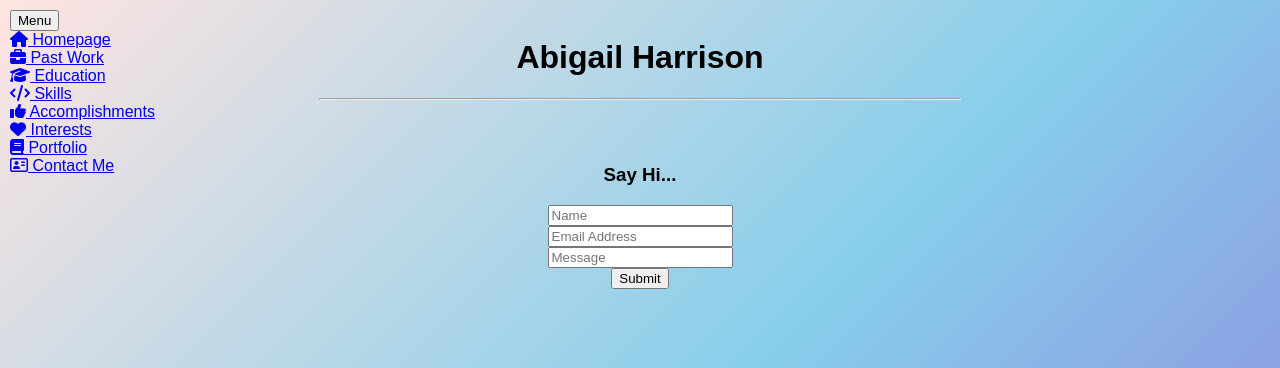
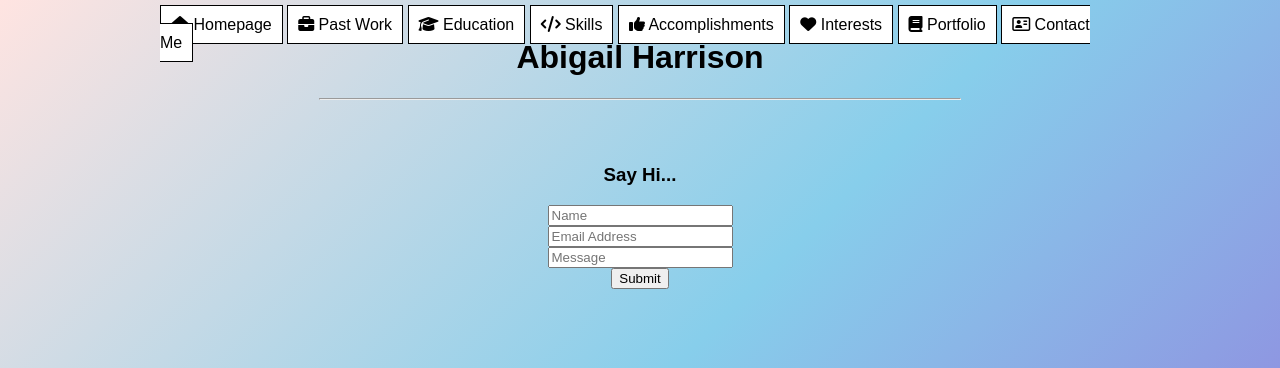
Before and after one commit to Abibubble/portfolio, a plain HTML site: page contact.html in a window 1280 px wide. Shown: the top 368 px of the page. Drawn offline with Linux system fonts and the light colour scheme.

Commit message:
wip: Update navbar

```diff
--- a/assets/css/style.css
+++ b/assets/css/style.css
@@ -22,17 +22,19 @@ hr {
 
 nav {
     position: absolute;
-    left: 10px;
-    top: 10px;
+    top: 2%;
     width: 75%;
+    margin: 0 auto;
+    justify-items: space-between;
 }
 
 .navbar {
     text-decoration: none;
     color: black;
     border: 1px solid black;
-    padding: 5px;
+    padding: 10px;
     justify-self: center;
+    background-color: white;
 }
 
 /*------------------------------------------------------------------------------------------------- Index page */
--- a/contact.html
+++ b/contact.html
@@ -7,36 +7,19 @@
 	    <title>Abigail Harrison Curriculum Vitae</title>
     	<script src="https://kit.fontawesome.com/98131a9f62.js" crossorigin="anonymous"></script>
         <link rel="stylesheet" href="assets/css/style.css" type="text/css">
-        <style>
-            body {
-                height: 120vh;
-            }
-        </style>
     </head>
 
     <body>
-        <nav class="menu">
-            <div style="text-align: left;" class="dropdown">
-                <button onclick="myFunction()" class="dropbtn">Menu</button>
-                <div id="myDropdown" class="dropdown-content">
-                    <a href="/index.html"><i class="fa fa-home" aria-hidden="true"></i> Homepage</a>
-                    <br>
-                    <a href="/work.html"><i class="fa fa-briefcase" aria-hidden="true"></i> Past Work</a>
-                    <br>
-                    <a href="/education.html"><i class="fa fa-graduation-cap" aria-hidden="true"></i> Education</a>
-                    <br>
-                    <a href="/skills.html"><i class="fa fa-code" aria-hidden="true"></i> Skills</a>
-                    <br>
-                    <a href="/accomplishments.html"><i class="fa fa-thumbs-up" aria-hidden="true"></i> Accomplishments</a>
-                    <br>
-                    <a href="/interests.html"><i class="fa fa-heart" aria-hidden="true"></i> Interests</a>
-                    <br>
-                    <a href="/portfolio.html"><i class="fa fa-book" aria-hidden="true"></i> Portfolio</a>
-                    <br>
-                    <a href="/contact.html"><i class="fa fa-address-card-o" aria-hidden="true"></i> Contact Me</a>
-                </div>
-            </div>
-        </nav>
+        <nav>
+        <a href="/index.html" class="navbar"><i class="fa fa-home" aria-hidden="true"></i> Homepage</a>
+        <a href="/work.html" class="navbar"><i class="fa fa-briefcase" aria-hidden="true"></i> Past Work</a>
+        <a href="/education.html" class="navbar"><i class="fa fa-graduation-cap" aria-hidden="true"></i> Education</a>
+        <a href="/skills.html" class="navbar"><i class="fa fa-code" aria-hidden="true"></i> Skills</a>
+        <a href="/accomplishments.html" class="navbar"><i class="fa fa-thumbs-up" aria-hidden="true"></i> Accomplishments</a>
+        <a href="/interests.html" class="navbar"><i class="fa fa-heart" aria-hidden="true"></i> Interests</a>
+        <a href="/interests.html" class="navbar"><i class="fa fa-book" aria-hidden="true"></i> Portfolio</a>
+        <a href="/contact.html" class="navbar"><i class="fa fa-address-card-o" aria-hidden="true"></i> Contact Me</a>
+    </nav>
         <div class="content">
             <div style="text-align: center;">
                 <br>
```
Also changed, not shown: accomplishments.html (+10 -27 lines), education.html (+10 -22 lines), portfolio.html (+10 -22 lines), skills.html (+10 -22 lines), work.html (+10 -22 lines).
